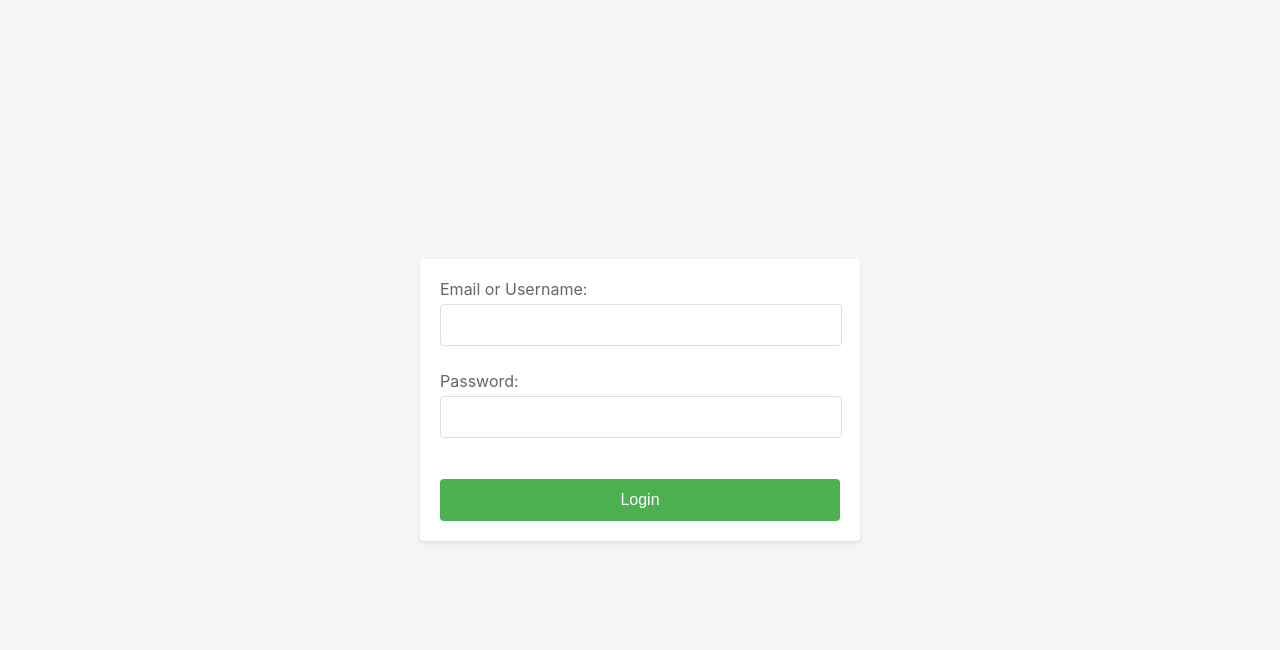
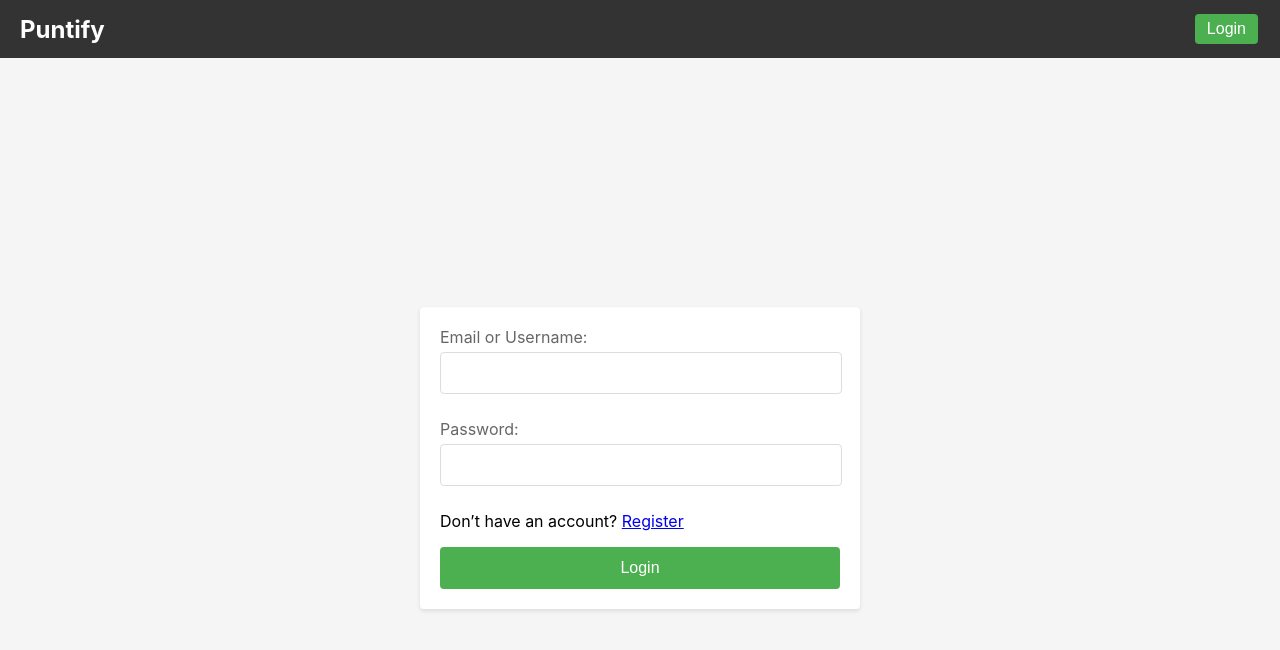
Before and after one commit to pagaro/puntify, a React (Create React App) app in the folder app/: page /login in a window 1280 px wide. Shown: the top 650 px of the page. Built offline with nearby package versions, Linux system fonts and the light colour scheme.

Commit message:
add header and signout

```diff
--- /dev/null
+++ b/app/src/component/header.css
@@ -0,0 +1,32 @@
+/* Header.module.css */
+header {
+    display: flex;
+    justify-content: space-between;
+    align-items: center;
+    background-color: #333;
+    padding: 10px 20px;
+    color: white;
+}
+
+header h1 {
+    margin: 0;
+    font-size: 1.5em;
+}
+
+header button {
+    background-color: #4CAF50;
+    border: none;
+    color: white;
+    text-align: center;
+    text-decoration: none;
+    display: inline-block;
+    font-size: 1em;
+    margin: 4px 2px;
+    cursor: pointer;
+    border-radius: 4px;
+    padding: 6px 12px;
+}
+
+header button:hover {
+    background-color: #45a049;
+}
--- /dev/null
+++ b/app/src/component/header.js
@@ -0,0 +1,34 @@
+import React, { useState, useEffect } from 'react';
+import './header.css'
+import {useNavigate} from "react-router-dom";
+
+const Header = () => {
+    const [isLoggedIn, setIsLoggedIn] = useState(false);
+    const navigate = useNavigate();
+
+    useEffect(() => {
+        const token = localStorage.getItem('token');
+        setIsLoggedIn(!!token);
+    }, []);
+
+    const handleLogin = () => {
+        navigate('/login');
+    };
+
+    const handleSignOut = () => {
+        localStorage.removeItem('token');
+        setIsLoggedIn(false);
+        window.location.reload();
+    };
+
+    return (
+        <header>
+            <h1>Puntify</h1>
+            <button onClick={isLoggedIn ? handleSignOut : handleLogin}>
+                {isLoggedIn ? 'Sign Out' : 'Login'}
+            </button>
+        </header>
+    );
+};
+
+export default Header;
--- a/app/src/form/loginPage.js
+++ b/app/src/form/loginPage.js
@@ -50,8 +50,10 @@ function LoginPage() {
                     <input type="password" value={fields.password} onChange={e => setFields({...fields , password: e.target.value})}/>
                 </label>
                 <br/>
+                <div>Don’t have an account? <a href={'/register'}>Register</a></div>
                 <button type="submit">Login</button>
             </form>
+
             <ToastContainer/>
         </div>
     );
--- a/app/src/index.js
+++ b/app/src/index.js
@@ -4,11 +4,13 @@ import './index.css';
 import App from './App';
 import reportWebVitals from './reportWebVitals';
 import {BrowserRouter} from "react-router-dom";
+import Header from "./component/header";
 
 const root = ReactDOM.createRoot(document.getElementById('root'));
 root.render(
   <React.StrictMode>
       <BrowserRouter>
+          <Header />
           <App />
       </BrowserRouter>
   </React.StrictMode>
```
Also changed, not shown: 1 other file (tests, documents, lock files or other folders).
